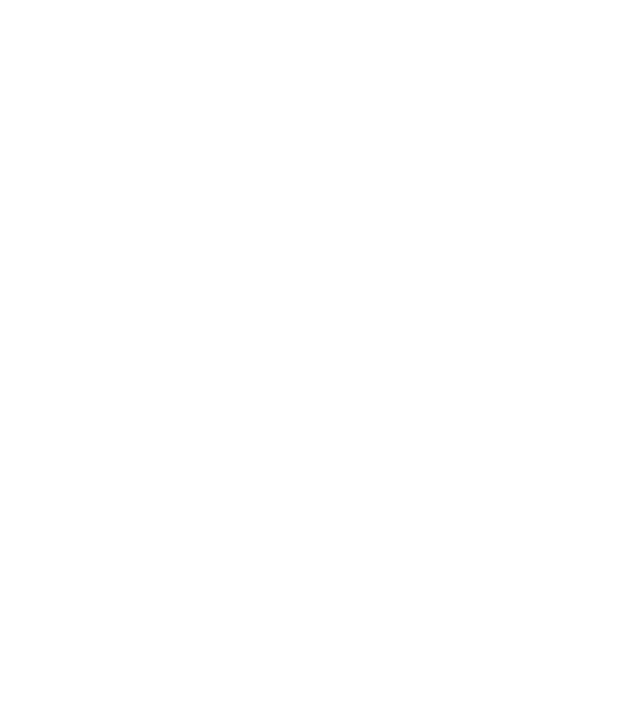
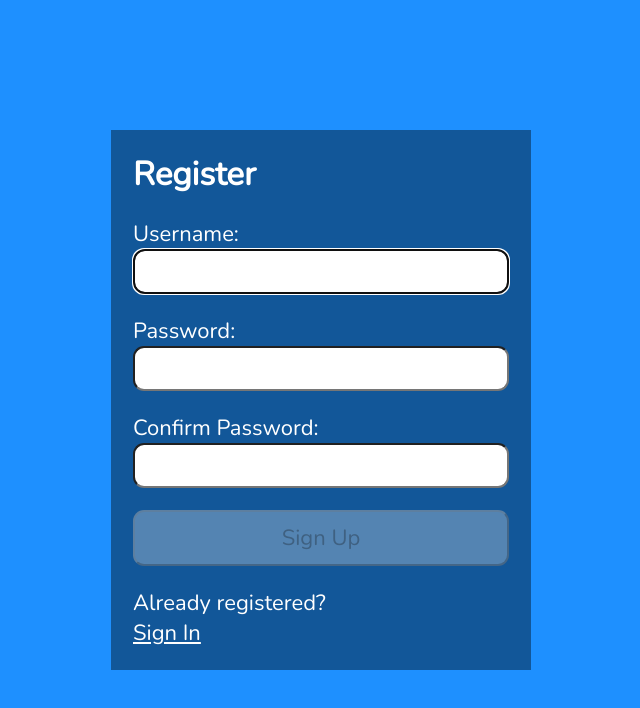
Before and after one commit to Elenapark/React_LoginSeries, a React (Create React App) app: page / in a window 1280 px wide. Shown: the top 708 px of the page, without its empty margins (319-959 px from the left). Built offline with nearby package versions, Linux system fonts and the light colour scheme; the HTML template or start-up script is replaced by a standard one.

Commit message:
add : 회원가입 구조

```diff
--- a/package.json
+++ b/package.json
@@ -7,6 +7,7 @@
     "@fortawesome/free-regular-svg-icons": "^6.2.0",
     "@fortawesome/free-solid-svg-icons": "^6.2.0",
     "@fortawesome/react-fontawesome": "^0.2.0",
+    "axios": "^0.27.2",
     "react": "^18.2.0",
     "react-dom": "^18.2.0",
     "react-scripts": "5.0.1"
--- a/src/App.js
+++ b/src/App.js
@@ -1,8 +1,9 @@
+import Register from './Register';
 
 function App() {
   return (
     <main className="App">
-
+     <Register />
     </main>
   );
 }
--- /dev/null
+++ b/src/Register.js
@@ -0,0 +1,219 @@
+import { useRef, useState, useEffect } from "react";
+import {
+  faCheck,
+  faTimes,
+  faInfoCircle,
+} from "@fortawesome/free-solid-svg-icons";
+import { FontAwesomeIcon } from "@fortawesome/react-fontawesome";
+
+const USER_REGEX = /^[a-zA-Z][a-zA-Z0-9-_]{3,23}$/;
+const PWD_REGEX = /^(?=.*[a-z])(?=.*[A-Z])(?=.*[0-9])(?=.*[!@#$%]).{8,24}$/;
+
+function Register() {
+  const userRef = useRef();
+  const errRef = useRef();
+
+  const [user, setUser] = useState("");
+  const [validName, setValidName] = useState(false);
+  const [userFocus, setUserFocus] = useState(false);
+
+  const [pwd, setPwd] = useState("");
+  const [validPwd, setValidPwd] = useState(false);
+  const [pwdFocus, setPwdFocus] = useState(false);
+
+  const [matchPwd, setMatchPwd] = useState("");
+  const [validMatch, setValidMatch] = useState(false);
+  const [matchFocus, setMatchFocus] = useState(false);
+
+  const [errMsg, setErrMsg] = useState("");
+  const [success, setSuccess] = useState(false);
+
+  useEffect(() => {
+    userRef.current.focus();
+  }, []);
+
+  useEffect(() => {
+    const result = USER_REGEX.test(user);
+    console.log(result);
+    console.log(user);
+    setValidName(result);
+  }, [user]);
+
+  useEffect(() => {
+    const result = PWD_REGEX.test(pwd);
+    console.log(result);
+    console.log(pwd);
+    setValidPwd(result);
+    const match = pwd === matchPwd;
+    setValidMatch(match);
+  }, [pwd, matchPwd]);
+
+  useEffect(() => {
+    setErrMsg("");
+  }, [user, pwd, matchPwd]);
+
+  const handleSubmit = (e) => {
+    e.preventDefault();
+    // if button enabled with JS hack
+    const v1 = USER_REGEX.test(user);
+    const v2 = PWD_REGEX.test(pwd);
+
+    if (!v1 || !v2) {
+      setErrMsg("Invalid Entry");
+      return;
+    }
+    console.log(user, pwd);
+    setSuccess(true);
+  };
+
+  return (
+    <>
+      {success ? (
+        <section>
+          <h1>Registration Success!</h1>
+          <p>
+            <a href="#">Sign In</a>
+          </p>
+        </section>
+      ) : (
+        <section>
+          <p
+            ref={errRef}
+            className={errMsg ? "errmsg" : "offscreen"}
+            aria-live="assertive"
+          >
+            {errMsg}
+          </p>
+          <h1>Register</h1>
+          <form onSubmit={handleSubmit}>
+            <label htmlFor="username">
+              Username:
+              <FontAwesomeIcon
+                icon={faCheck}
+                className={validName ? "valid" : "hide"}
+              />
+              <FontAwesomeIcon
+                icon={faTimes}
+                className={validName || !user ? "hide" : "invalid"}
+              />
+            </label>
+            <input
+              type="text"
+              id="username"
+              ref={userRef}
+              autoComplete="off"
+              onChange={(e) => setUser(e.target.value)}
+              value={user}
+              required
+              aria-invalid={validName ? "false" : "true"}
+              aria-describedby="uidnote"
+              onFocus={() => setUserFocus(true)}
+              onBlur={() => setUserFocus(false)}
+            />
+            <p
+              id="uidnote"
+              className={
+                userFocus && user && !validName ? "instructions" : "offscreen"
+              }
+            >
+              <FontAwesomeIcon icon={faInfoCircle} />
+              4 to 24 characters.
+              <br />
+              Must begin with a letter.
+              <br />
+              Letters, numbers, underscores, hyphens allowed.
+            </p>
+
+            <label htmlFor="password">
+              Password:
+              <FontAwesomeIcon
+                icon={faCheck}
+                className={validPwd ? "valid" : "hide"}
+              />
+              <FontAwesomeIcon
+                icon={faTimes}
+                className={validPwd || !pwd ? "hide" : "invalid"}
+              />
+            </label>
+            <input
+              type="password"
+              id="password"
+              onChange={(e) => setPwd(e.target.value)}
+              value={pwd}
+              required
+              aria-invalid={validPwd ? "false" : "true"}
+              aria-describedby="pwdnote"
+              onFocus={() => setPwdFocus(true)}
+              onBlur={() => setPwdFocus(false)}
+            />
+            <p
+              id="pwdnote"
+              className={pwdFocus && !validPwd ? "instructions" : "offscreen"}
+            >
+              <FontAwesomeIcon icon={faInfoCircle} />
+              8 to 24 characters.
+              <br />
+              Must include uppercase and lowercase letters, a number and a
+              special character.
+              <br />
+              Allowed special characters:{" "}
+              <span aria-label="exclamation mark">!</span>{" "}
+              <span aria-label="at symbol">@</span>{" "}
+              <span aria-label="hashtag">#</span>{" "}
+              <span aria-label="dollar sign">$</span>{" "}
+              <span aria-label="percent">%</span>
+            </p>
+
+            <label htmlFor="confirm_pwd">
+              Confirm Password:
+              <FontAwesomeIcon
+                icon={faCheck}
+                className={validMatch && matchPwd ? "valid" : "hide"}
+              />
+              <FontAwesomeIcon
+                icon={faTimes}
+                className={validMatch || !matchPwd ? "hide" : "invalid"}
+              />
+            </label>
+            <input
+              type="password"
+              id="confirm_pwd"
+              onChange={(e) => setMatchPwd(e.target.value)}
+              value={matchPwd}
+              required
+              aria-invalid={validMatch ? "false" : "true"}
+              aria-describedby="confirmnote"
+              onFocus={() => setMatchFocus(true)}
+              onBlur={() => setMatchFocus(false)}
+            />
+            <p
+              id="confirmnote"
+              className={
+                matchFocus && !validMatch ? "instructions" : "offscreen"
+              }
+            >
+              <FontAwesomeIcon icon={faInfoCircle} />
+              Must match the first password input field.
+            </p>
+
+            <button
+              disabled={!validName || !validPwd || !validMatch ? true : false}
+            >
+              Sign Up
+            </button>
+          </form>
+          <p>
+            Already registered?
+            <br />
+            <span className="line">
+              {/*put router link here*/}
+              <a href="#">Sign In</a>
+            </span>
+          </p>
+        </section>
+      )}
+    </>
+  );
+}
+
+export default Register;
--- /dev/null
+++ b/src/api/axios.js
@@ -0,0 +1,5 @@
+import axios from "axios";
+
+export default axios.create({
+  baseURL: "http://localhost:3000",
+});
--- a/src/index.css
+++ b/src/index.css
@@ -1,13 +1,115 @@
-body {
+@import url("https://fonts.googleapis.com/css2?family=Nunito&display=swap");
+
+* {
   margin: 0;
-  font-family: -apple-system, BlinkMacSystemFont, 'Segoe UI', 'Roboto', 'Oxygen',
-    'Ubuntu', 'Cantarell', 'Fira Sans', 'Droid Sans', 'Helvetica Neue',
-    sans-serif;
-  -webkit-font-smoothing: antialiased;
-  -moz-osx-font-smoothing: grayscale;
+  padding: 0;
+  box-sizing: border-box;
 }
 
-code {
-  font-family: source-code-pro, Menlo, Monaco, Consolas, 'Courier New',
-    monospace;
+html {
+  font-family: "Nunito", sans-serif;
+  font-size: 22px;
+  color: #fff;
 }
+
+body {
+  min-height: 100vh;
+  background-color: dodgerblue;
+}
+
+.App {
+  display: flex;
+  flex-direction: column;
+  justify-content: center;
+  align-items: center;
+  min-height: 100vh;
+  padding: 1rem 0.5rem;
+}
+
+section {
+  width: 100%;
+  max-width: 420px;
+  min-height: 400px;
+  display: flex;
+  flex-direction: column;
+  justify-content: flex-start;
+  padding: 1rem;
+  background-color: rgba(0, 0, 0, 0.4);
+}
+
+form {
+  display: flex;
+  flex-direction: column;
+  justify-content: space-evenly;
+  flex-grow: 1;
+  padding-bottom: 1rem;
+}
+
+a,
+a:visited {
+  color: #fff;
+}
+
+input[type="text"],
+input[type="password"],
+button,
+textarea {
+  font-family: "Nunito", sans-serif;
+  font-size: 22px;
+  padding: 0.25rem;
+  border-radius: 0.5rem;
+}
+
+label,
+button {
+  margin-top: 1rem;
+}
+
+button {
+  padding: 0.5rem;
+}
+
+.instructions {
+  font-size: 0.75rem;
+  border-radius: 0.5rem;
+  background: #000;
+  color: #fff;
+  padding: 0.25rem;
+  position: relative;
+  bottom: -10px;
+}
+
+.instructions > svg {
+  margin-right: 0.25rem;
+}
+
+.offscreen {
+  position: absolute;
+  left: -9999px;
+}
+
+.hide {
+  display: none;
+}
+
+.valid {
+  color: limegreen;
+  margin-left: 0.25rem;
+}
+
+.invalid {
+  color: red;
+  margin-left: 0.25rem;
+}
+
+.errmsg {
+  background-color: lightpink;
+  color: firebrick;
+  font-weight: bold;
+  padding: 0.5rem;
+  margin-bottom: 0.5rem;
+}
+
+.line {
+  display: inline-block;
+}
```
Also changed, not shown: 1 other file (tests, documents, lock files or other folders).
